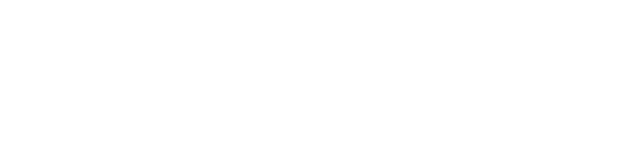
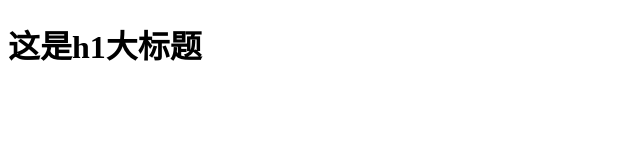
Before and after one commit to zwy-cxy2333/ceshi_01, a plain HTML site: page index.html in a window 1280 px wide. Shown: the whole page, without its empty margins (0-640 px from the left). Drawn offline with Linux system fonts and the light colour scheme.

Commit message:
提交index.html的修改信息

```diff
--- a/index.html
+++ b/index.html
@@ -6,7 +6,7 @@
     <title>Document</title>
   </head>
   <body>
-
+   <h1>这是h1大标题</h1>
 
   </body>
 </html>
```
